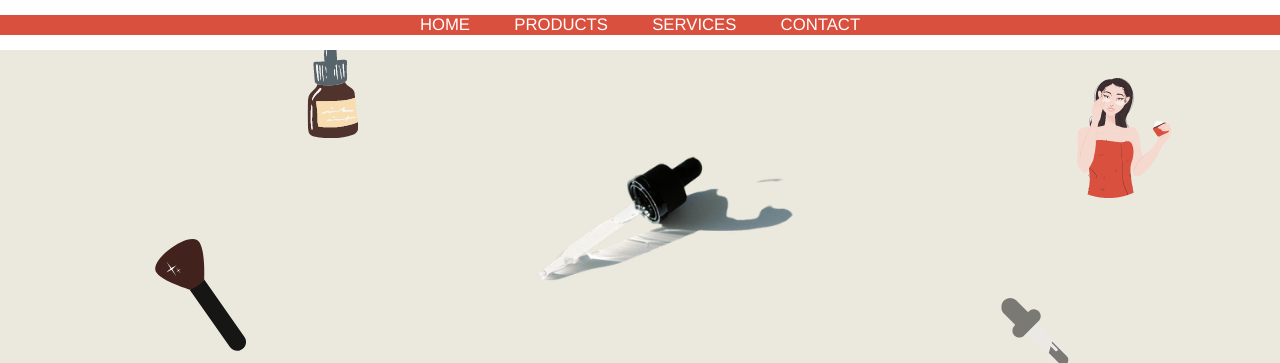
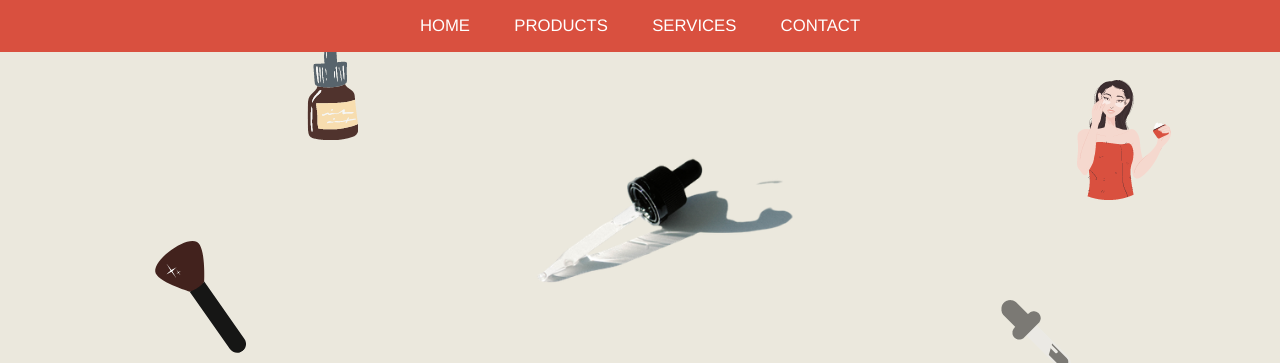
Before and after one commit to Marrockx/mimi-care, a plain HTML site: page index.html in a window 1280 px wide. Shown: the top 363 px of the page. Drawn offline with Linux system fonts and the light colour scheme.

Commit message:
fix header

```diff
--- a/index.html
+++ b/index.html
@@ -7,13 +7,13 @@
 	<link rel="preconnect" href="https://fonts.gstatic.com">
 	<link href="https://fonts.googleapis.com/css2?family=Caveat&displa=swap" rel="stylesheet">
 </head>
-<body style="background-color: #fff; margin: 0; padding: 0; font-size: 0.95em; color:#8B4513; font-weight: 300; font-family: Helvetica, Arial, sans-serif; min-width: 670px;">
+<body style="background-color: #fff; margin: 0; padding: 0; font-size: 0.95em; color:#8B4513; font-weight: 300; font-family: Helvetica, Arial, sans-serif; min-width: 670px">
 	<div style="margin: auto; position: relative;">
 		<header>
-			<div>
-				<nav style="background-color: #D9503F; color: #fff;">
+			<div style=" width: 100%;  margin: auto;">
+			<nav style="background-color: #D9503F;  color: #fff; ">
 				<div style="margin: auto; ">
-						<ul style="list-style: none; padding: 0; text-align: center;">
+					<ul style="list-style: none; margin: 0; padding: 0; padding: 16px 20px; text-align: center;">
 						<li style="display: inline;"><a href="#" style="text-decoration: none; color: #fff; padding: 16px 20px; font-size: 1.1em;" onmouseover="this.style.backgroundColor='#42221D' " onmouseout="this.style.backgroundColor='#D9503F' ">HOME</a></li>
 						<li style="display: inline;"><a href="#" style="text-decoration: none; color: #fff; padding: 16px 20px; font-size: 1.1em;" onmouseover="this.style.backgroundColor='#42221D' " onmouseout="this.style.backgroundColor='#D9503F' ">PRODUCTS</a></li>
 						<li style="display: inline;"><a href="#" style="text-decoration: none; color: #fff; padding: 16px 20px; font-size: 1.1em;" onmouseover="this.style.backgroundColor='#42221D' " onmouseout="this.style.backgroundColor='#D9503F' ">SERVICES</a></li>
```
Lines whose indentation alone changed are shown as unchanged.
